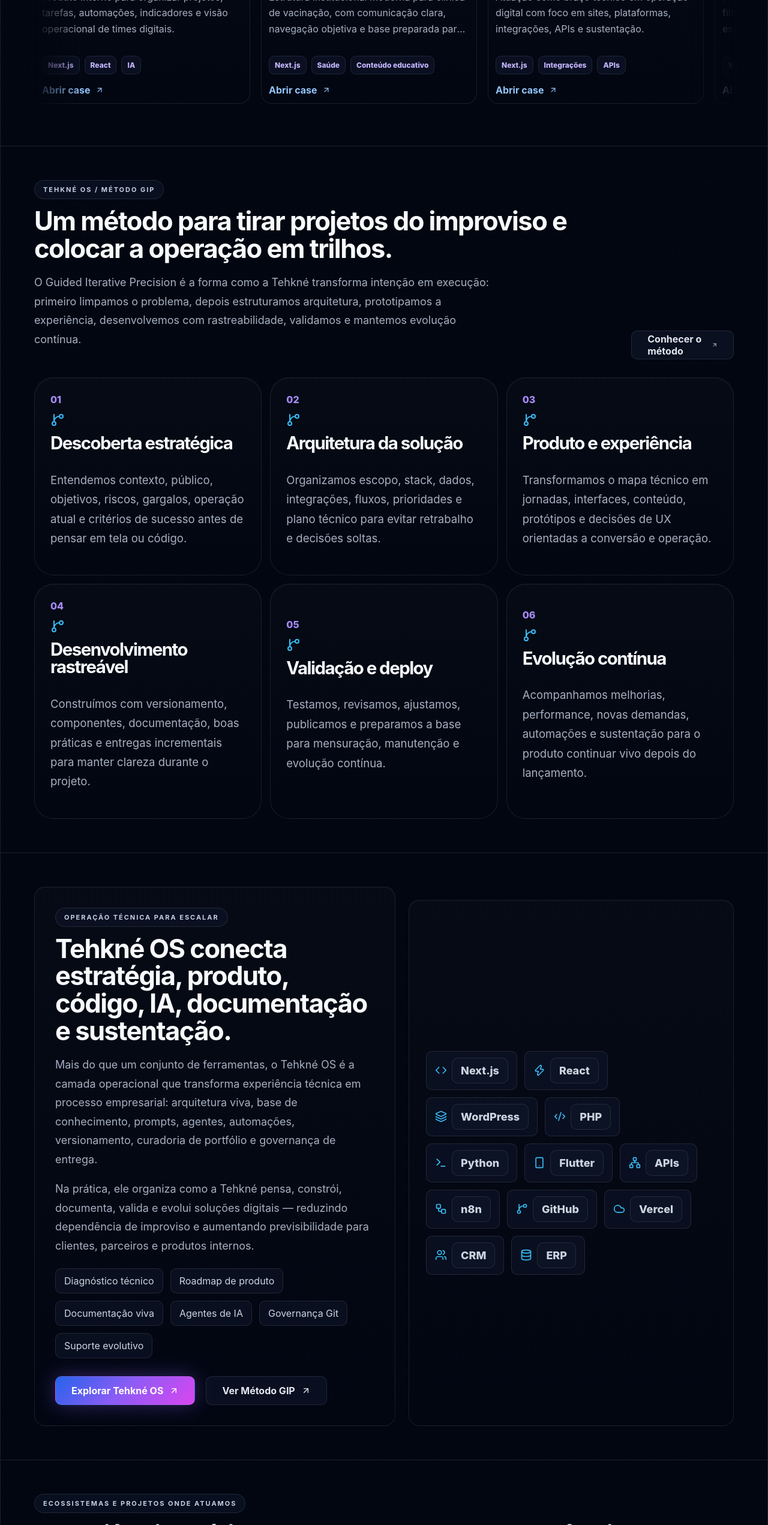
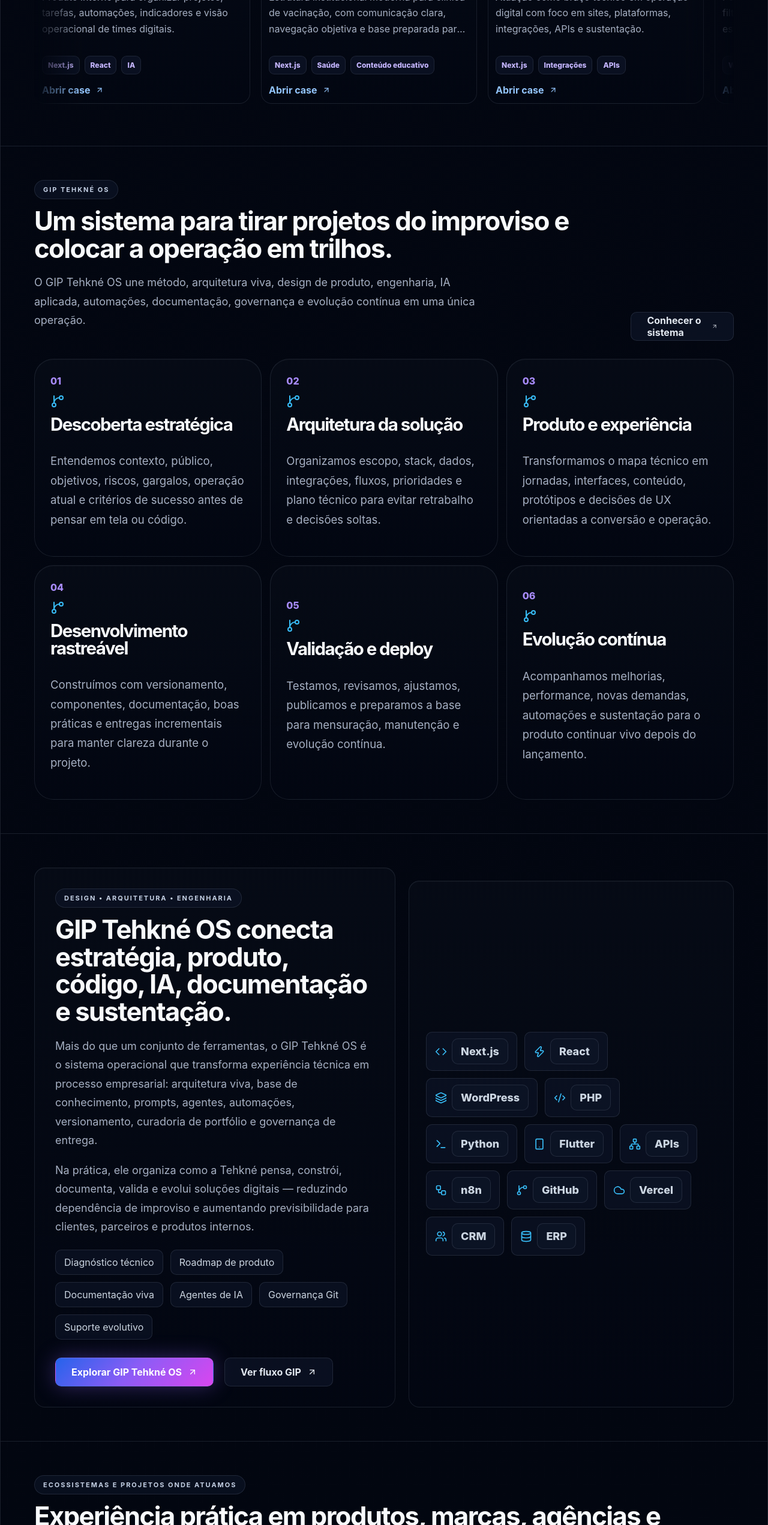
Before and after one commit to Tehkne-Solutions/tehkne-site, a Next.js app: page / in a window 1280 px wide. Shown: the part 2520-5062 px from the top of the page at 60% size. Built offline with nearby package versions, Linux system fonts and the light colour scheme.

Commit message:
chore: update home links to unified Metodo page

```diff
--- a/app/page.tsx
+++ b/app/page.tsx
@@ -178,11 +178,11 @@ export default function Home() {
       <motion.section id="metodo" className="section-frame method-section method-expanded" {...fadeUp}>
         <div className="section-heading inline">
           <div>
-            <span className="eyebrow">Tehkné OS / Método GIP</span>
-            <h2>Um método para tirar projetos do improviso e colocar a operação em trilhos.</h2>
-            <p>O Guided Iterative Precision é a forma como a Tehkné transforma intenção em execução: primeiro limpamos o problema, depois estruturamos arquitetura, prototipamos a experiência, desenvolvemos com rastreabilidade, validamos e mantemos evolução contínua.</p>
+            <span className="eyebrow">GIP Tehkné OS</span>
+            <h2>Um sistema para tirar projetos do improviso e colocar a operação em trilhos.</h2>
+            <p>O GIP Tehkné OS une método, arquitetura viva, design de produto, engenharia, IA aplicada, automações, documentação, governança e evolução contínua em uma única operação.</p>
           </div>
-          <a className="btn btn-secondary" href="/metodo">Conhecer o método <ArrowUpRight size={16} /></a>
+          <a className="btn btn-secondary" href="/metodo">Conhecer o sistema <ArrowUpRight size={16} /></a>
         </div>
         <div className="method-line">
           {method.map(([number, title, text]) => (
@@ -198,16 +198,16 @@ export default function Home() {
 
       <motion.section id="os" className="section-frame os-section os-expanded" {...fadeUp}>
         <div className="os-panel">
-          <span className="eyebrow">Operação técnica para escalar</span>
-          <h2>Tehkné OS conecta estratégia, produto, código, IA, documentação e sustentação.</h2>
-          <p>Mais do que um conjunto de ferramentas, o Tehkné OS é a camada operacional que transforma experiência técnica em processo empresarial: arquitetura viva, base de conhecimento, prompts, agentes, automações, versionamento, curadoria de portfólio e governança de entrega.</p>
+          <span className="eyebrow">Design • Arquitetura • Engenharia</span>
+          <h2>GIP Tehkné OS conecta estratégia, produto, código, IA, documentação e sustentação.</h2>
+          <p>Mais do que um conjunto de ferramentas, o GIP Tehkné OS é o sistema operacional que transforma experiência técnica em processo empresarial: arquitetura viva, base de conhecimento, prompts, agentes, automações, versionamento, curadoria de portfólio e governança de entrega.</p>
           <p>Na prática, ele organiza como a Tehkné pensa, constrói, documenta, valida e evolui soluções digitais — reduzindo dependência de improviso e aumentando previsibilidade para clientes, parceiros e produtos internos.</p>
           <div className="os-features">
             {['Diagnóstico técnico', 'Roadmap de produto', 'Documentação viva', 'Agentes de IA', 'Governança Git', 'Suporte evolutivo'].map((item) => <span key={item}>{item}</span>)}
           </div>
           <div className="hero-actions os-actions">
-            <a className="btn btn-primary coin" href="/tehkne-os">Explorar Tehkné OS <ArrowUpRight size={16} /></a>
-            <a className="btn btn-secondary" href="/metodo">Ver Método GIP <ArrowUpRight size={16} /></a>
+            <a className="btn btn-primary coin" href="/metodo#visao">Explorar GIP Tehkné OS <ArrowUpRight size={16} /></a>
+            <a className="btn btn-secondary" href="/metodo#fluxo-gip">Ver fluxo GIP <ArrowUpRight size={16} /></a>
           </div>
         </div>
         <div className="stack-cloud">
```
